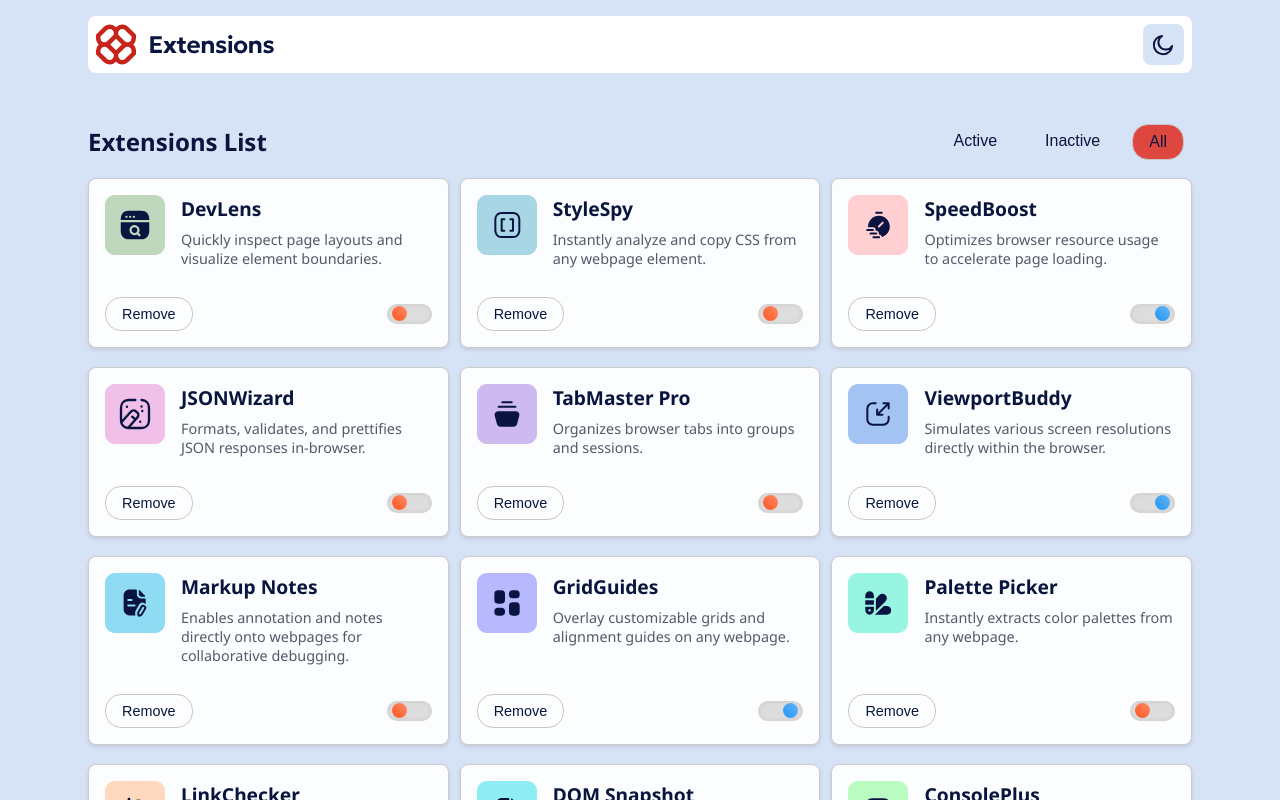
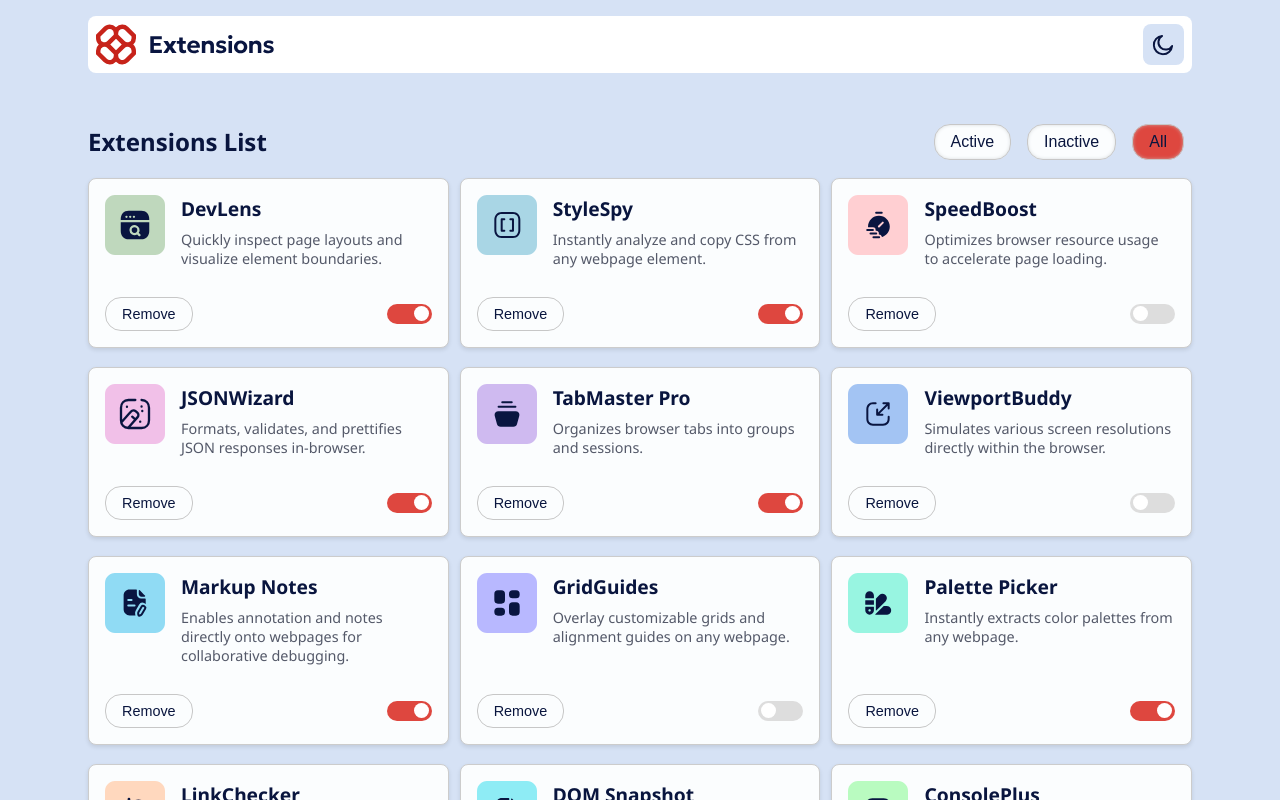
Before and after one commit to bleyyannick/browser-extension-manager-ui, a React (Vite) app: page / in a window 1280 px wide. Built offline with nearby package versions, Linux system fonts and the light colour scheme.

Commit message:
fix: fixing buttons style when switching mode

```diff
--- a/src/App.css
+++ b/src/App.css
@@ -22,19 +22,24 @@
 }
 
 .extensions_filter-list button {
-  border: none;
-  background-color: var(--color-button);
+  border: 1px solid var(--neutral-300);
+  background-color: var(--color-button-primary);
   padding: .5rem 1rem;
   border-radius: 1rem;
   font-size: var(--font-size-body);
   font-weight: 500;
-  color: var(--color-text-primary);
+  color: var(--color-text-primary); ;
   cursor: pointer;
   transition: background-color .3s ease-in-out;
+  -webkit-box-shadow: inset 0px 0px 4px -1px rgba(199, 204, 205, 1);
+  -moz-box-shadow: inset 0px 0px 4px -1px rgba(199, 204, 205, 1);
+  box-shadow: inset 0px 0px 4px -1px rgba(199, 204, 205, 1);
 }
 
 .extensions_filter-list button:hover {
-  background-color: var(--neutral-100);
+  opacity: 0.7;
+  background-color: var(--neutral-200);
+  cursor: pointer;
 }
 .extensions_filter-list button:focus {
   outline: none;
@@ -42,7 +47,7 @@
 
 .extensions_filter-list button.active {
   background-color: var(--red-500);
-  color: var(--color-text-primary);
+  color: var(--neutral-900);
   border: 1px solid var(--neutral-300);
   transition: background-color .2s ease-in-out;
   cursor: pointer;
--- a/src/App.tsx
+++ b/src/App.tsx
@@ -1,13 +1,13 @@
 import './App.css'
 import { Header } from './components/Header/Header'
 import data from '../data.json';
-import { ExtensionsList }from './components/ExtensionsList/ExtensionsList';
+import { ExtensionsList } from './components/ExtensionsList/ExtensionsList';
 import { ExtensionFilter, type Extension, type ExtensionFilterType } from './types';
 import {  useState } from 'react';
 import { useDarkMode } from './hooks/useDarkMode';
 
 function App() {
-   const [extensions, setExtensions] = useState<Extension[]>(data);
+   const [extensions, setExtensions] = useState<Extension[]>(data as Extension[]);
    const [filter, setFilter] = useState<ExtensionFilterType>(ExtensionFilter.ALL);
    const { toggleDarkMode } = useDarkMode()
 
@@ -34,9 +34,8 @@ function App() {
     setExtensions((prev) => [...prev].filter((ext) => ext.name !== extensionName));
   };
 
-  const handleToggleMode = () => {
-    toggleDarkMode();
-  };
+  const handleToggleMode = () => toggleDarkMode();
+
 
 
   return (
--- a/src/components/SlidingButton/SlidingButton.tsx
+++ b/src/components/SlidingButton/SlidingButton.tsx
@@ -3,9 +3,12 @@ import './SlidingButton.css';
 import type { SlidingButtonProps } from '../../types';
 
 const SlidingButton = ({ isActive, onClick }: SlidingButtonProps) => {
-  return (
-    <div className="slider-container" onClick={onClick}>
-      <div className={`slider-circle ${isActive ? 'left' : 'right'}`} />
+    return (
+    <div
+      className={`slider-container ${isActive ? 'active' : ''}`}
+      onClick={onClick}
+    >
+      <div className="slider-circle" />
     </div>
   );
 };
--- a/src/components/SlidingButton/slidingButton.css
+++ b/src/components/SlidingButton/slidingButton.css
@@ -5,47 +5,24 @@
   border-radius: 20px;
   position: relative;
   cursor: pointer;
-  transition: all 1s ease-in-out;
-  box-shadow: inset 0 0 5px rgba(0, 0, 0, 0.1);
+  transition: background-color 0.5s ease-in-out;
+}
+
+.slider-container.active {
+  background-color: hsl(3, 71%, 56%); /* var(--red-500) si tu préfères */
 }
 
 .slider-circle {
   width: 15px;
   height: 15px;
   border-radius: 50%;
-  background: linear-gradient(45deg, #2196F3, #64B5F6);
+  background-color: #fff;
   position: absolute;
-  top: 2px;
-  animation-duration: 1s;
-  animation-timing-function: ease;
-  animation-fill-mode: forwards;
-  transition: all .5s cubic-bezier(0.25, 1, 0.5, 1);
+  top: 2.5px;
+  left: 3px;
+  transition: transform 0.5s ease-in-out;
 }
 
-.slider-circle.right {
-  animation-name: slideRight;
-  background: linear-gradient(45deg, #2196F3, #64B5F6);
+.slider-container.active .slider-circle {
+  transform: translateX(24px); /* slide à droite */
 }
-
-.slider-circle.left {
-  animation-name: slideLeft;
-  background: linear-gradient(45deg, #FF5722, #FF8A65);
-}
-
-@keyframes slideRight {
-  from {
-    left: 5px;
-  }
-  to {
-    right: 5px;
-  }
-}
-
-@keyframes slideLeft {
-  from {
-    right: 5px;
-  }
-  to {
-    left: 5px;
-  }
-}
--- a/src/index.css
+++ b/src/index.css
@@ -34,6 +34,8 @@
   --color-bg: var(--neutral-200);
   --color-card: var(--neutral-0);
   --color-button: var(--neutral-200);
+  --color-button-text: var(--neutral-900);
+  --color-button-primary: var(--neutral-0);
   --color-text-primary: var(--neutral-900);
   --color-text-secondary: var(--neutral-600);
 }
@@ -42,7 +44,10 @@
   --color-bg: var(--neutral-900);
   --color-card: var(--neutral-800);
   --color-button: var(--neutral-700);
-  --color-text-primary: var(--neutral-0);
+  --color-button-text: var(--neutral-100);
+  --color-button-primary: var(--neutral-700);
+  --color-text-primary: var(--neutral-100);
+  --color-text-secondary: var(--neutral-0);
 }
 
 html, body, #root{
```
